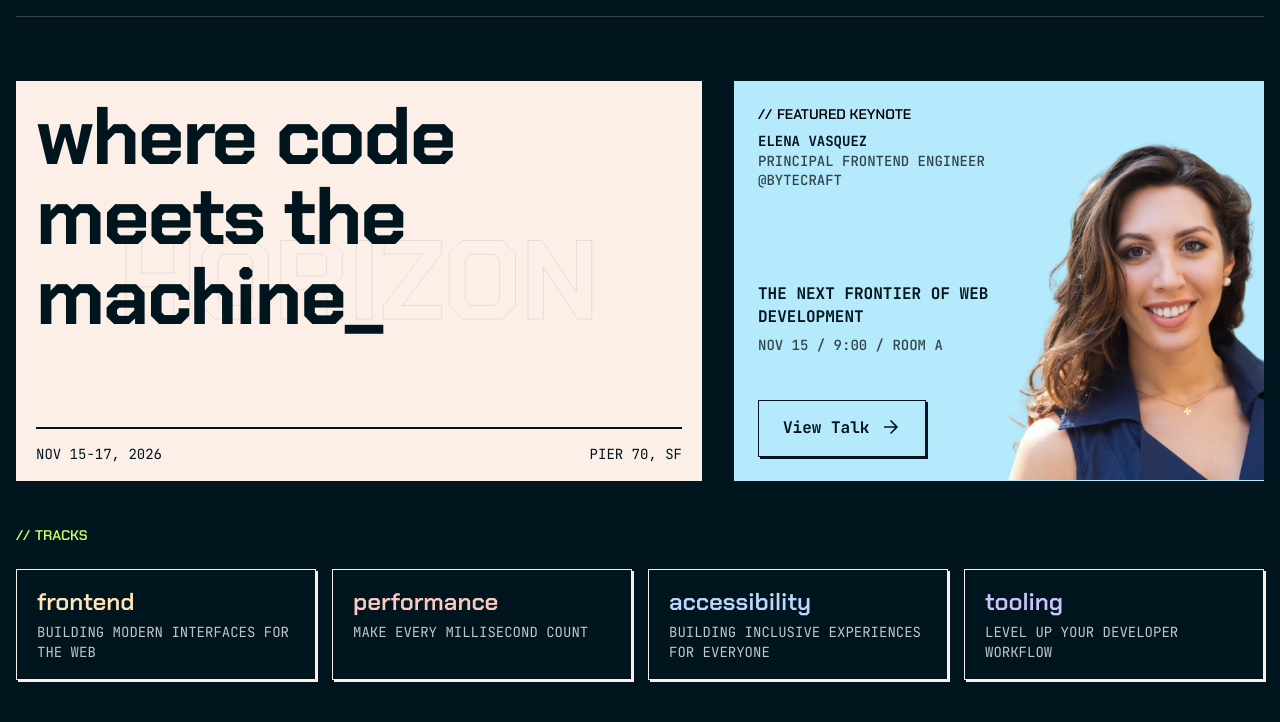
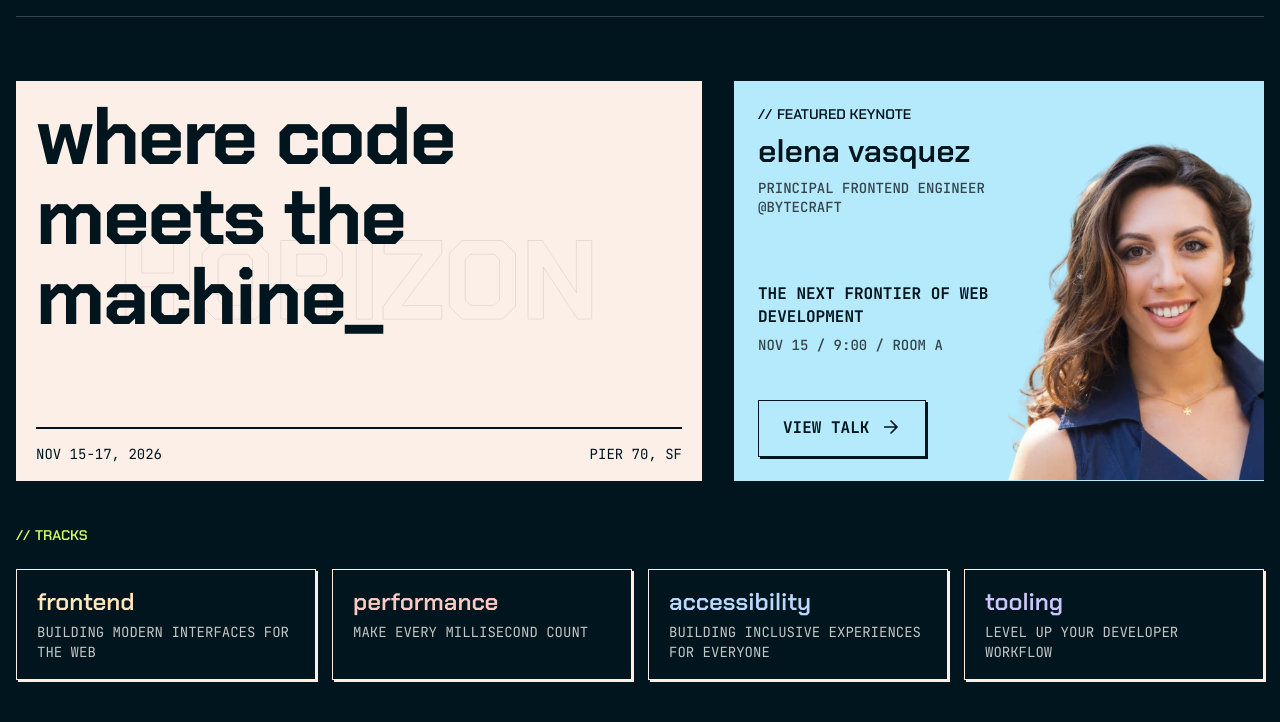
Before and after one commit to kovtun-alexandr/DevHorizon, a website built with Vite: page index.html in a window 1280 px wide. Shown: the part 65-787 px from the top of the page. Built offline with nearby package versions, Linux system fonts and the light colour scheme.

Commit message:
style: polish home page layout and apply css nesting

```diff
--- a/src/assets/js/components/Keynote.js
+++ b/src/assets/js/components/Keynote.js
@@ -33,7 +33,7 @@ function createKeynoteTalkInfo(talk, date, data) {
     const fullSpeakerDatail = getFullSpeakerDetails(talk.speaker.id, data)
 
     fragment.append(
-        createTitle('h4', 'topic-talk', talk.title),
+        createTitle('h4', 'topic', talk.title),
         createKeynoteTalkMeetingTime(talk, date),
         buttonEl
     )
@@ -48,7 +48,7 @@ function createKeynoteTalkInfo(talk, date, data) {
 function createKeynoteTalkMeetingTime(talk, data) {
     const textEl = document.createElement('p')
 
-    textEl.classList.add('meeting-time')
+    textEl.classList.add('meeting')
 
     const { shortMonth, day } = formatDate(data)
 
--- a/src/assets/styles/pages/home.css
+++ b/src/assets/styles/pages/home.css
@@ -28,6 +28,8 @@
     }
 }
 
+/* === CONFERENCE === */
+
 .conference {
     display: flex;
     flex-direction: column;
@@ -44,6 +46,8 @@
     @media (max-width: 35em) {
         min-height: 13.75rem;
         background-size: 80%;
+    }
+
 }
 
 .title {
@@ -66,7 +70,8 @@
     border-top: 2px solid var(--neutral-900);
     text-transform: uppercase;
 }
-}
+
+/* === KEYNOTE === */
 
 .keynote {
     display: flex;
@@ -88,36 +93,9 @@
     }
 
     .keynote-title {
-        color: initial;
+        color: inherit;
         font-weight: var(--font-regular);
         font-size: var(--text-size-14);
-    }
-
-    .speaker-name {
-        font-family: var(--font-primary);
-        font-size: var(--text-size-32);
-        line-height: var(--line-height-120);
-        text-transform: lowercase;
-    }
-
-    .role {
-        font-weight: var(--font-medium);
-        color: var(--neutral-600);
-        max-width: 19.5rem;
-    }
-
-    .topic-talk {
-        font-size: var(--text-size-16);
-        display: flex;
-        flex-direction: column;
-        justify-content: flex-end;
-        max-width: 19.5rem;
-        flex: 1 0 auto;
-    }
-
-    .meeting-time {
-        font-weight: var(--font-medium);
-        color: var(--neutral-600);
     }
 
     .avatar {
@@ -137,6 +115,42 @@
         }
     }
 
+    .body-wrap {
+        display: flex;
+        flex-direction: column;
+        gap: .5rem;
+
+        .name {
+            font-family: var(--font-primary);
+            font-size: var(--text-size-32);
+            line-height: var(--line-height-120);
+            font-weight: var(--font-semibold);
+            text-transform: lowercase;
+            color: var(--neutral-900);
+        }
+
+        .role {
+            font-weight: var(--font-medium);
+            text-transform: uppercase;
+            color: var(--neutral-600);
+            max-width: 19.5rem;
+        }
+    }
+
+    .topic {
+        font-size: var(--text-size-16);
+        display: flex;
+        flex-direction: column;
+        justify-content: flex-end;
+        max-width: 19.5rem;
+        flex: 1 0 auto;
+    }
+
+    .meeting {
+        font-weight: var(--font-medium);
+        color: var(--neutral-600);
+    }
+
     .view-more {
         display: flex;
         align-items: start;
@@ -150,6 +164,7 @@
         margin-block-start: 2.28175rem;
         font-weight: var(--font-bold);
         transition: .2s;
+        text-transform: uppercase;
 
         &::after {
             content: '';
@@ -182,12 +197,15 @@
     }
 }
 
+
 /* === TRAKS === */
 
 .tracks {
     display: flex;
     flex-direction: column;
     gap: 1.5rem;
+
+}
 
 .track-cards {
     display: grid;
@@ -201,6 +219,7 @@
     @media (max-width: 35em) {
         grid-template-columns: 1fr;
 
+    }
 }
 
 .card-link {
@@ -240,8 +259,6 @@
         }
     }
 }
-    }
-}
 
 .schedule,
 .speakers {
@@ -249,7 +266,8 @@
     flex-direction: column;
     gap: 1.5rem;
 
+}
+
 .view-all-link {
     margin-block-start: 1.5rem;
 }
-}
```
Lines whose indentation alone changed are shown as unchanged.
